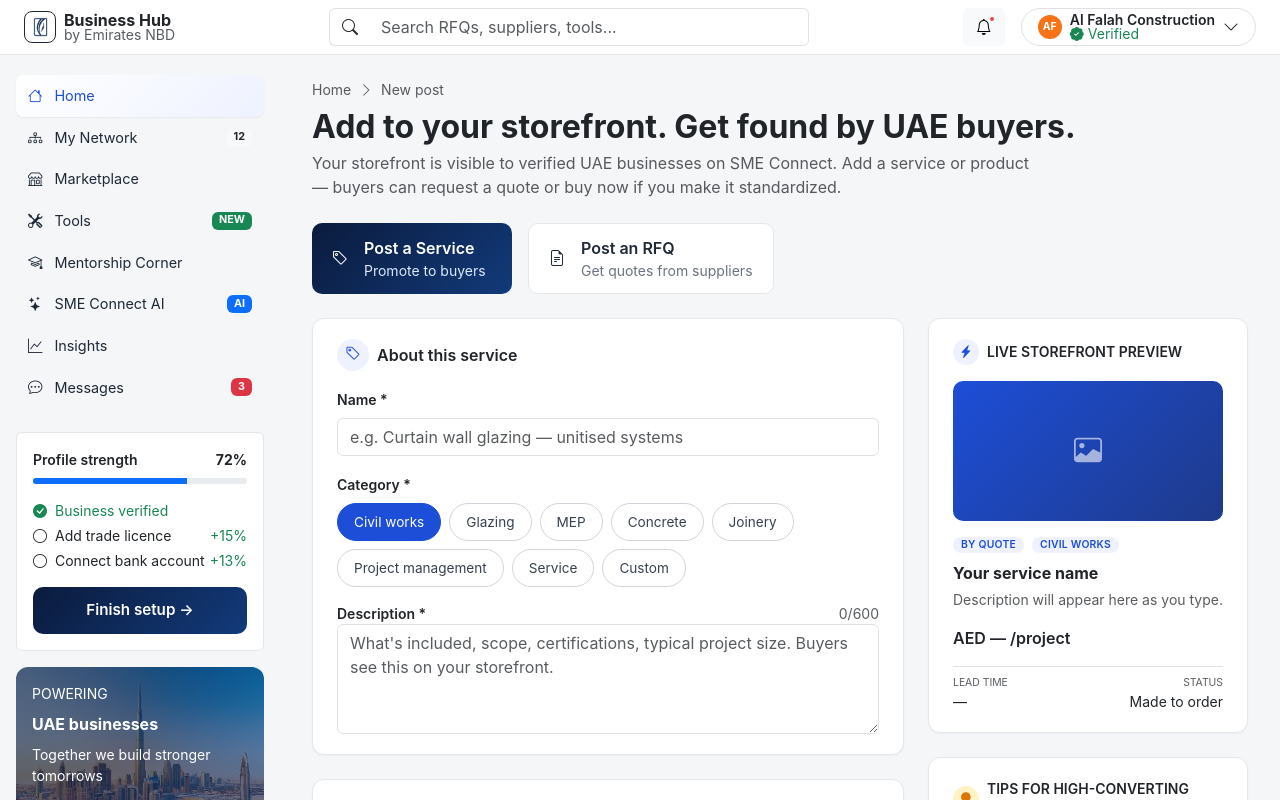
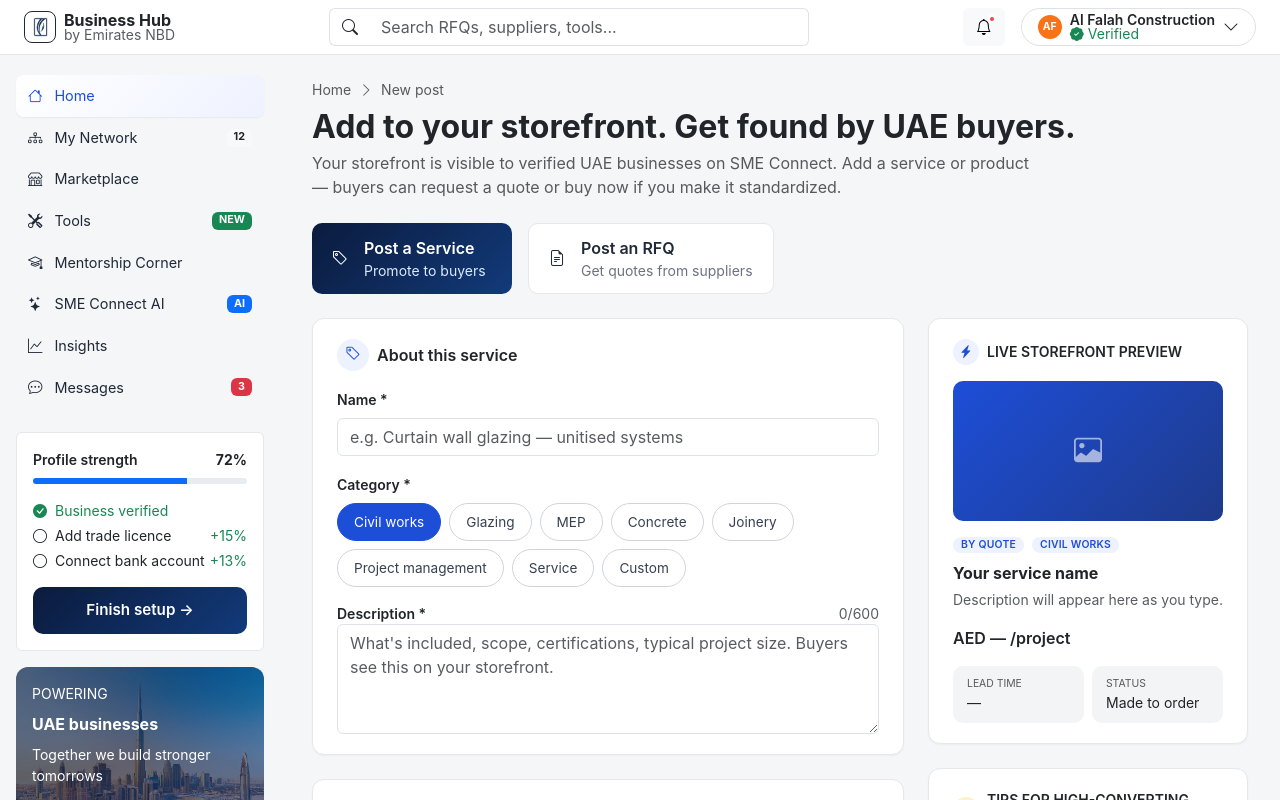
Before and after one commit to Ghaithah/NBD-Trail, a React (Create React App) app: page / in a window 1280 px wide. Shown: the top 800 px of the page. Built offline with nearby package versions, Linux system fonts and the light colour scheme.

Commit message:
Leadtime-Status

```diff
--- a/src/components/BusinessHub.css
+++ b/src/components/BusinessHub.css
@@ -424,6 +424,14 @@
   overflow-wrap: anywhere;
 }
 
+.bh-stat-box {
+  background: #f3f4f6;
+  border-radius: 10px;
+  padding: 10px 14px;
+  flex: 1;
+  min-width: 0;
+}
+
 .bh-steps {
   list-style: none;
   counter-reset: bh-step;
--- a/src/components/PostServicePreview.js
+++ b/src/components/PostServicePreview.js
@@ -47,20 +47,20 @@
           {description || "Description will appear here as you type."}
         </p>
 
-        <div className="fw-semibold mb-3">{priceLabel}</div>
+        <div className="fw-semibold mb-3 bh-clamp-2">{priceLabel}</div>
 
-        <div className="d-flex justify-content-between small border-top pt-2">
-          <div>
+        <div className="d-flex gap-2 small">
+          <div className="bh-stat-box">
             <div className="text-muted text-uppercase" style={{ fontSize: "0.65rem" }}>
               Lead time
             </div>
-            <div>{leadTime || "—"}</div>
+            <div className="text-truncate">{leadTime || "—"}</div>
           </div>
-          <div className="text-end">
+          <div className="bh-stat-box">
             <div className="text-muted text-uppercase" style={{ fontSize: "0.65rem" }}>
               Status
             </div>
-            <div>{status}</div>
+            <div className="text-truncate">{status}</div>
           </div>
         </div>
       </div>
```
